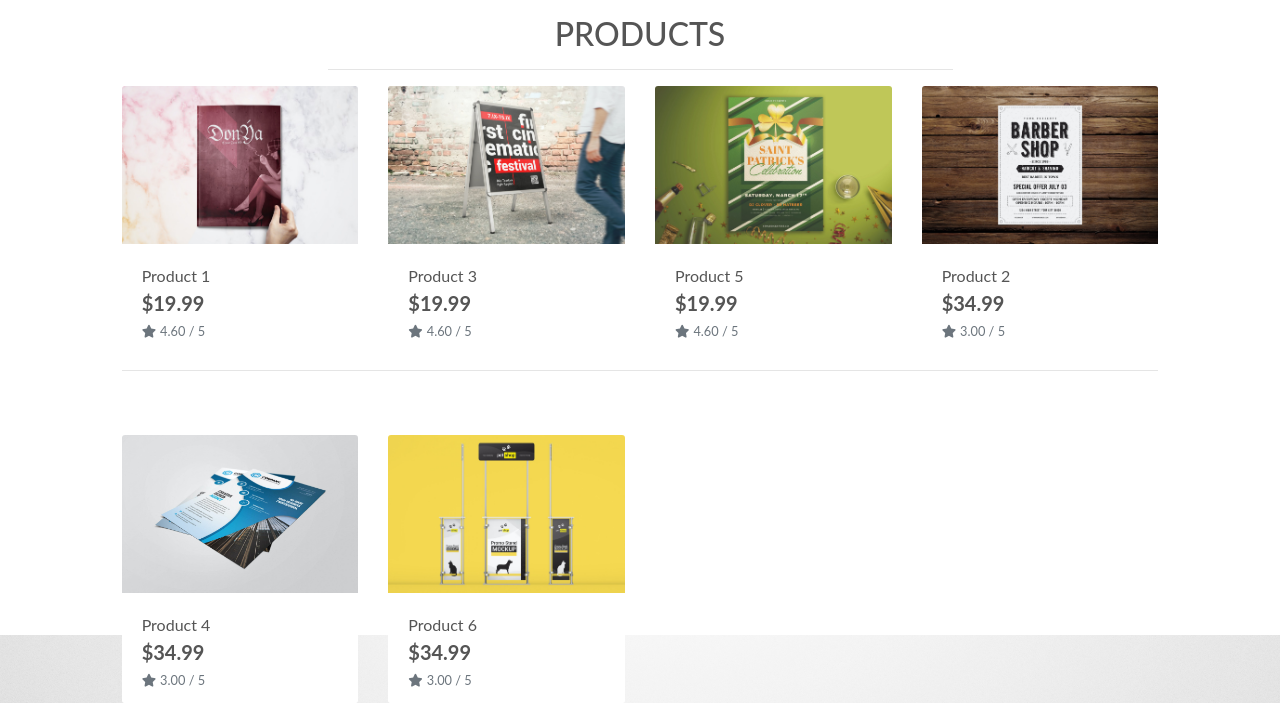
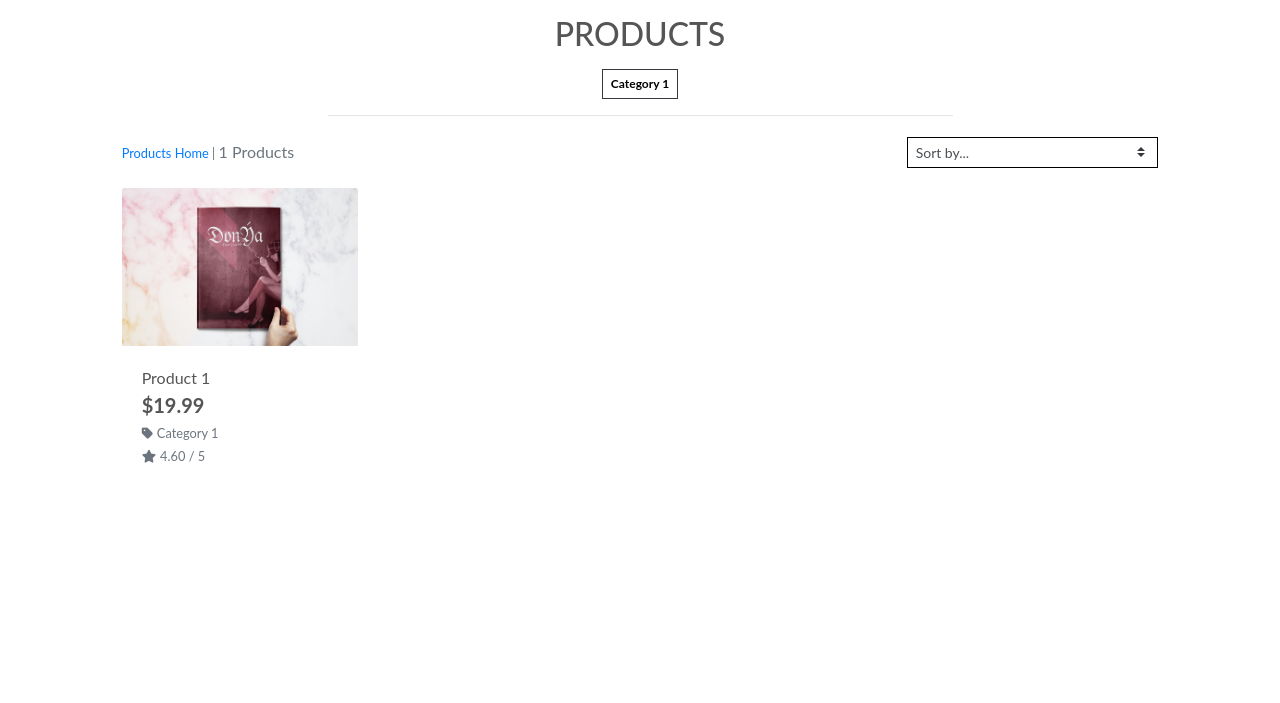
Before and after one commit to Baynuts/graphics, a Django app: page /products/?category=category_1 in a window 1280 px wide. Shown: the part 165-868 px from the top of the page. After the commit the page ends 628 px from the top, so only its background shows below. Run offline with Django 3.2, Linux system fonts and the light colour scheme; data comes from the database, SQL or seed files in the repository; some libraries are stand-ins or nearby versions.

Commit message:
Create categories and sorting within categories

```diff
--- a/products/templates/products/products.html
+++ b/products/templates/products/products.html
@@ -15,12 +15,41 @@
         <div class="row">
             <div class="col text-center mt-3">
                 <h2 class="logo-font">Products</h2>
+                {% for c in current_categories %}
+                    <a class="category-badge text-decoration-none" href="{% url 'products' %}?category={{ c.name }}">
+                        <span class="p-2 mt-2 badge badge-white text-black rounded-0 border border-dark">{{ c.friendly_name }}</span>
+                    </a>
+                {% endfor %}
                 <hr class="w-50 mb-1">
             </div>
         </div>
         <div class="row">
             <div class="product-container col-10 offset-1">
-                <div class="row mt-1 mb-2"></div>
+                <div class="row mt-1 mb-2">
+                    <div class="col-12 col-md-6 my-auto order-md-last d-flex justify-content-center justify-content-md-end">
+                        <div class="sort-select-wrapper w-50">
+                            <select id="sort-selector" class="custom-select custom-select-sm rounded-0 border border-{% if current_sorting != 'None_None' %}info{% else %}black{% endif %}">
+                                <option value="reset" {% if current_sorting == 'None_None' %}selected{% endif %}>Sort by...</option>
+                                <option value="price_asc" {% if current_sorting == 'price_asc' %}selected{% endif %}>Price (low to high)</option>
+                                <option value="price_desc" {% if current_sorting == 'price_desc' %}selected{% endif %}>Price (high to low)</option>
+                                <option value="rating_asc" {% if current_sorting == 'rating_asc' %}selected{% endif %}>Rating (low to high)</option>
+                                <option value="rating_desc" {% if current_sorting == 'rating_desc' %}selected{% endif %}>Rating (high to low)</option>
+                                <option value="name_asc" {% if current_sorting == 'name_asc' %}selected{% endif %}>Name (A-Z)</option>
+                                <option value="name_desc" {% if current_sorting == 'name_desc' %}selected{% endif %}>Name (Z-A)</option>
+                                <option value="category_asc" {% if current_sorting == 'category_asc' %}selected{% endif %}>Category (A-Z)</option>
+                                <option value="category_desc" {% if current_sorting == 'category_desc' %}selected{% endif %}>Category (Z-A)</option>
+                            </select>
+                        </div>
+                    </div>
+                    <div class="col-12 col-md-6 order-md-first">
+                        <p class="text-muted mt-3 text-center text-md-left">
+                            {% if search_term or current_categories or current_sorting != 'None_None' %}
+                                <span class="small"><a href="{% url 'products' %}">Products Home</a> | </span>
+                            {% endif %}
+                            {{ products|length }} Products{% if search_term %} found for <strong>"{{ search_term }}"</strong>{% endif %}
+                        </p>
+                    </div>
+                </div>
                 <div class="row">
                     {% for product in products %}
                         <div class="col-sm-6 col-md-6 col-lg-4 col-xl-3">
@@ -41,6 +70,13 @@
                                     <div class="row">
                                         <div class="col">
                                             <p class="lead mb-0 text-left font-weight-bold">${{ product.price }}</p>
+                                            {% if product.category %}
+                                            <p class="small mt-1 mb-0">
+                                                <a class="text-muted" href="{% url 'products' %}?category={{ product.category.name }}">
+                                                    <i class="fas fa-tag mr-1"></i>{{ product.category.friendly_name }}
+                                                </a>
+                                            </p>
+                                            {% endif %}
                                             {% if product.rating %}
                                                 <small class="text-muted"><i class="fas fa-star mr-1"></i>{{ product.rating }} / 5</small>
                                             {% else %}
--- a/products/views.py
+++ b/products/views.py
@@ -1,7 +1,7 @@
 from django.shortcuts import render, redirect, reverse, get_object_or_404
 from django.contrib import messages
 from django.db.models import Q
-from .models import Product
+from .models import Product, Category
 
 # Create your views here.
 
@@ -10,8 +10,30 @@ def all_products(request):
 
     products = Product.objects.all()
     query = None
+    categories = None
+    sort = None
+    direction = None
 
     if request.GET:
+        if 'sort' in request.GET:
+            sortkey = request.GET['sort']
+            sort = sortkey
+            if sortkey == 'name':
+                sortkey = 'lower_name'
+                products = products.annotate(lower_name=Lower('name'))
+            if sortkey == 'category':
+                sortkey = 'category__name'
+            if 'direction' in request.GET:
+                direction = request.GET['direction']
+                if direction == 'desc':
+                    sortkey = f'-{sortkey}'
+            products = products.order_by(sortkey)
+
+        if 'category' in request.GET:
+            categories = request.GET['category'].split(',')
+            products = products.filter(category__name__in=categories)
+            categories = Category.objects.filter(name__in=categories)
+
         if 'q' in request.GET:
             query = request.GET['q']
             if not query:
@@ -21,9 +43,13 @@ def all_products(request):
             queries = Q(name__icontains=query) | Q(description__icontains=query)
             products = products.filter(queries)
 
+    current_sorting = f'{sort}_{direction}'
+
     context = {
         'products': products,
         'search_term': query,
+        'current_categories': categories,
+        'current_sorting': current_sorting,
     }
 
     return render(request, 'products/products.html', context)
--- a/static/css/base.css
+++ b/static/css/base.css
@@ -70,6 +70,11 @@ body {
 	z-index: -1;
 }
 
+a.category-badge > span.badge:hover {
+    background: #212529 !important;
+    color: #fff !important;
+}
+
 /* -------------------------------- Media Queries */
 
 /* Slightly larger container on xl screens */
--- a/templates/includes/main-nav.html
+++ b/templates/includes/main-nav.html
@@ -5,9 +5,9 @@
                 All Products
             </a>
             <div class="dropdown-menu border-0" aria-labelledby="all-products-link">
-                <a href="" class="dropdown-item">By Price</a>
-                <a href="" class="dropdown-item ">By Rating</a>
-                <a href="" class="dropdown-item ">By Category</a>
+                <a href="{% url 'products' %}?sort=price&direction=asc" class="dropdown-item">By Price</a>
+                <a href="{% url 'products' %}?sort=rating&direction=desc" class="dropdown-item ">By Rating</a>
+                <a href="{% url 'products' %}?sort=category&direction=asc" class="dropdown-item ">By Category</a>
                 <a href="{% url 'products' %}" class="dropdown-item">All Products</a>
             </div>
         </li>
@@ -17,10 +17,11 @@
                 Clothing
             </a>
             <div class="dropdown-menu border-0" aria-labelledby="clothing-link">
-                <a href="" class="dropdown-item">Activewear &amp; Essentials</a>
-                <a href="" class="dropdown-item">Jeans</a>
-                <a href="" class="dropdown-item">Shirts</a>
-                <a href="" class="dropdown-item">All Clothing</a>
+                <a href="{% url 'products' %}?category=category_1" class="dropdown-item">Category 1</a>
+                <a href="{% url 'products' %}?category=category_2" class="dropdown-item">Category 2</a>
+                <a href="{% url 'products' %}?category=category_3" class="dropdown-item">Category 3</a>
+                <a href="{% url 'products' %}?category=category_4" class="dropdown-item">Category 4</a>
+                <a href="{% url 'products' %}?category=category_1,category_2,category_3,category_4" class="dropdown-item">All Category</a>
             </div>
         </li>
 
@@ -29,9 +30,9 @@
                 Homeware
             </a>
             <div class="dropdown-menu border-0" aria-labelledby="homeware-link">
-                <a href="" class="dropdown-item">Bed &amp; Bath</a>
-                <a href="" class="dropdown-item">Kitchen &amp; Dining</a>
-                <a href="" class="dropdown-item">All Homeware</a>
+                <a href="{% url 'products' %}?category=category_5" class="dropdown-item">Category 5</a>
+                <a href="{% url 'products' %}?category=category_6" class="dropdown-item">Category 6</a>
+                <a href="{% url 'products' %}?category=category_7" class="dropdown-item">Category 7</a>
             </div>
         </li>
 
```
Also changed, not shown: products/templates/products/product_detail.html (+7 -0 lines).
